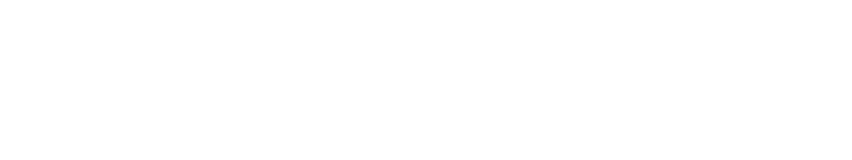
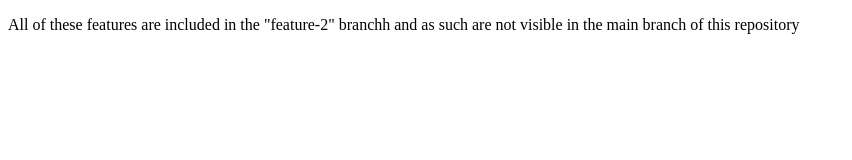
Before and after one commit to Hycient195/learning-git-1, a plain HTML site: page index.html in a window 1280 px wide. Shown: the whole page, without its empty margins (0-852 px from the left). Drawn offline with Linux system fonts and the light colour scheme.

Commit message:
Added a paragraph to feature-2 branch

```diff
--- a/index.html
+++ b/index.html
@@ -6,6 +6,11 @@
     <title>Document</title>
 </head>
 <body>
-
+    <main>
+        <p>
+            All of these features are included in the "feature-2" branchh and as such
+            are not visible in the main branch of this repository
+        </p>
+    </main>
 </body>
 </html>
```
